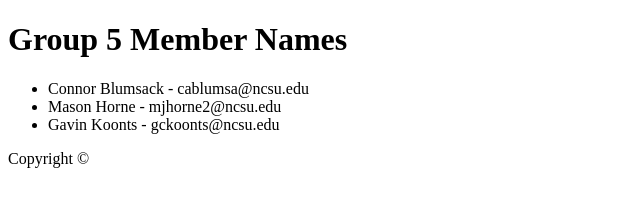
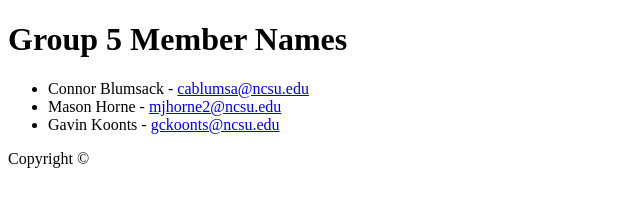
Before and after one commit to CSC-510-Group-5/git-Homework2, a plain HTML site: page index.html in a window 1280 px wide. Shown: the whole page, without its empty margins (0-640 px from the left). Drawn offline with Linux system fonts and the light colour scheme.

Commit message:
add email link to name

```diff
--- a/index.html
+++ b/index.html
@@ -7,9 +7,9 @@
     <body>
         <h1>Group 5 Member Names</h1>
         <ul>
-            <li>Connor Blumsack - cablumsa@ncsu.edu</li>
-            <li>Mason Horne - mjhorne2@ncsu.edu</li>
-            <li>Gavin Koonts - gckoonts@ncsu.edu</li>
+            <li>Connor Blumsack - <a href="mailto:cablumsa@ncsu.edu">cablumsa@ncsu.edu</a></li>
+            <li>Mason Horne - <a href="mailto:mjhorne2@ncsu.edu">mjhorne2@ncsu.edu</a></li>
+            <li>Gavin Koonts - <a href="mailto:gckoonts@ncsu.edu">gckoonts@ncsu.edu</a></li>
         </ul>
         <footer>
             <p>Copyright ©</p>
```
